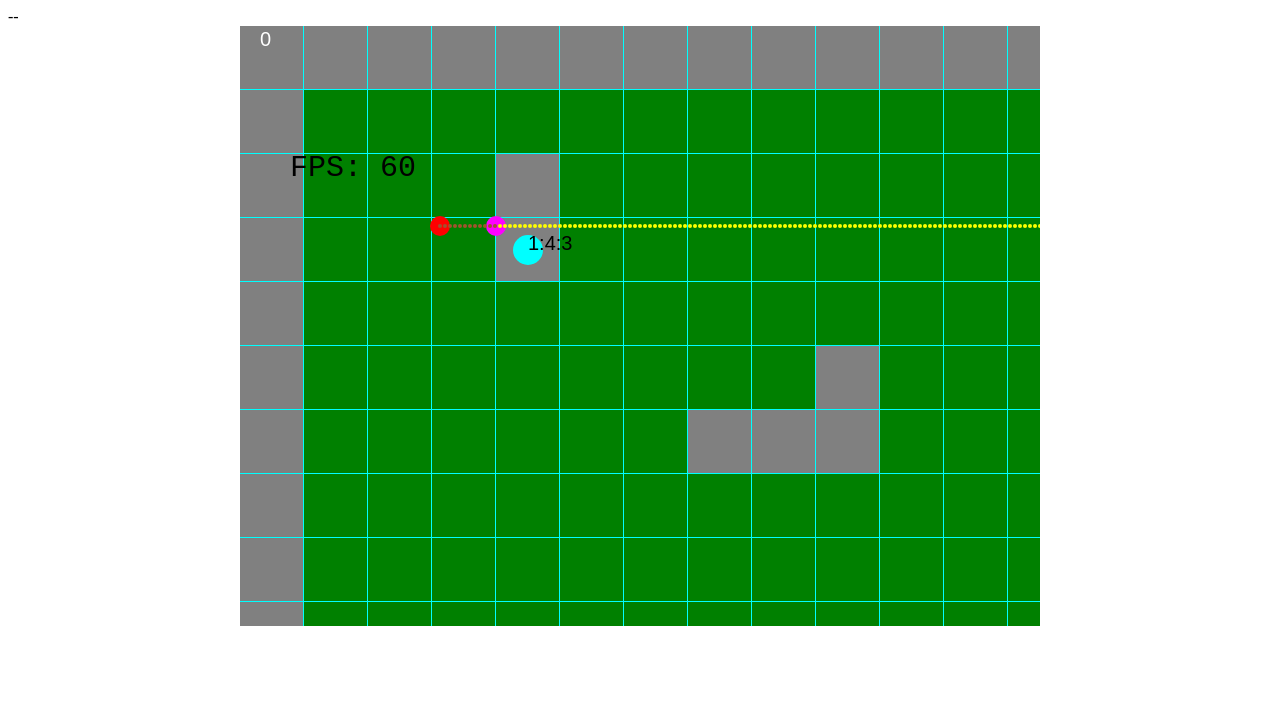
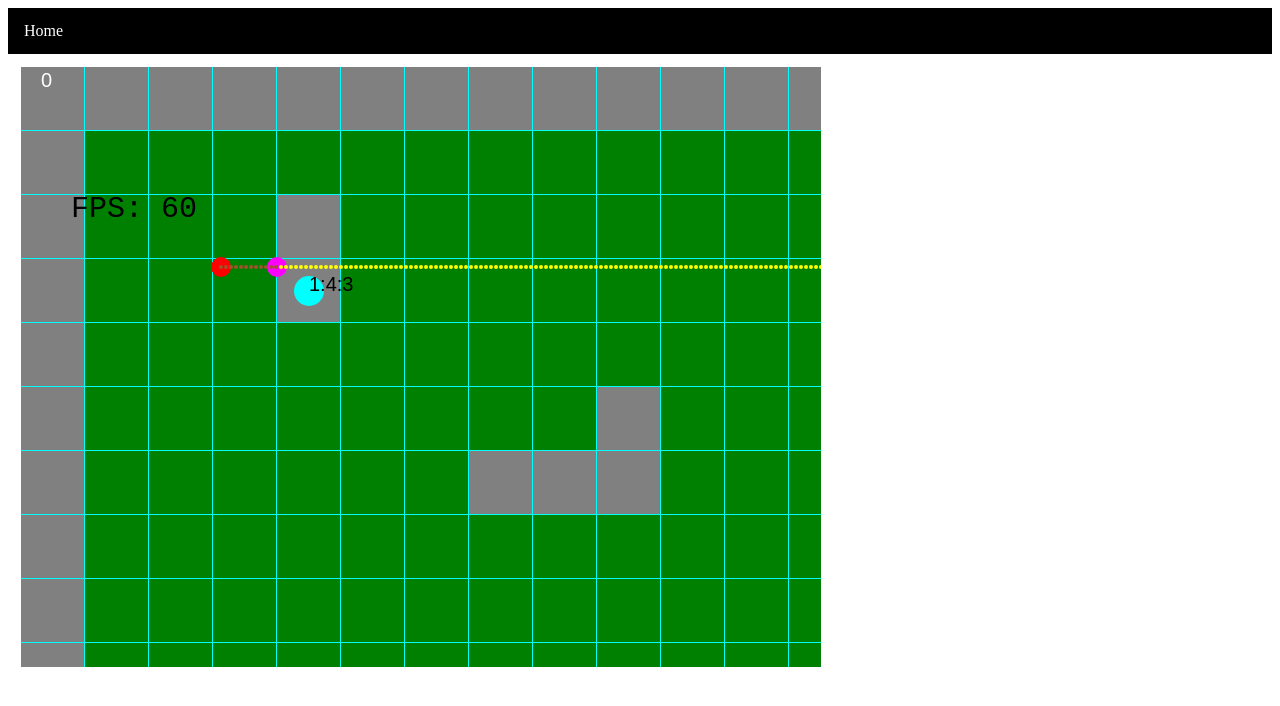
Before and after one commit to haroldia/Summative, a plain HTML site: page index.htm in a window 1280 px wide. Drawn offline with Linux system fonts and the light colour scheme.

Commit message:
Align double canvas

```diff
--- /dev/null
+++ b/CSS/CanvasAlign.css
@@ -0,0 +1,5 @@
+.col {
+  width: 48%;
+  padding: 1%;
+  float: left;
+}
--- a/index.htm
+++ b/index.htm
@@ -5,9 +5,10 @@
   <meta charset="UTF-8">
   <meta name="viewport" content="width=device-width, initial-scale=1.0">
   <link rel="stylesheet" type="text/css" href="CSS/Navbar.css">
+  <link rel="stylesheet" type="text/css" href="CSS/CanvasAlign.css">
 </head>
 <body>
-<!--
+
 <div id="Navbar">
   <ul>
     <li><a href="index.htm">Home</a></li>
@@ -20,9 +21,14 @@
     <!--</li>-->
   </ul>
 </div>
---
 
-<center><canvas id="gameCanvas"></canvas></center>
+<div class="col">
+  <canvas id="gameCanvas"></canvas>
+</div>
+
+<div class="col">
+  <canvas id="minimapCanvas"></canvas>
+</div>
 
 <!--Scripts-->
 <script src="JS/Core/Main.js"></script>
```
